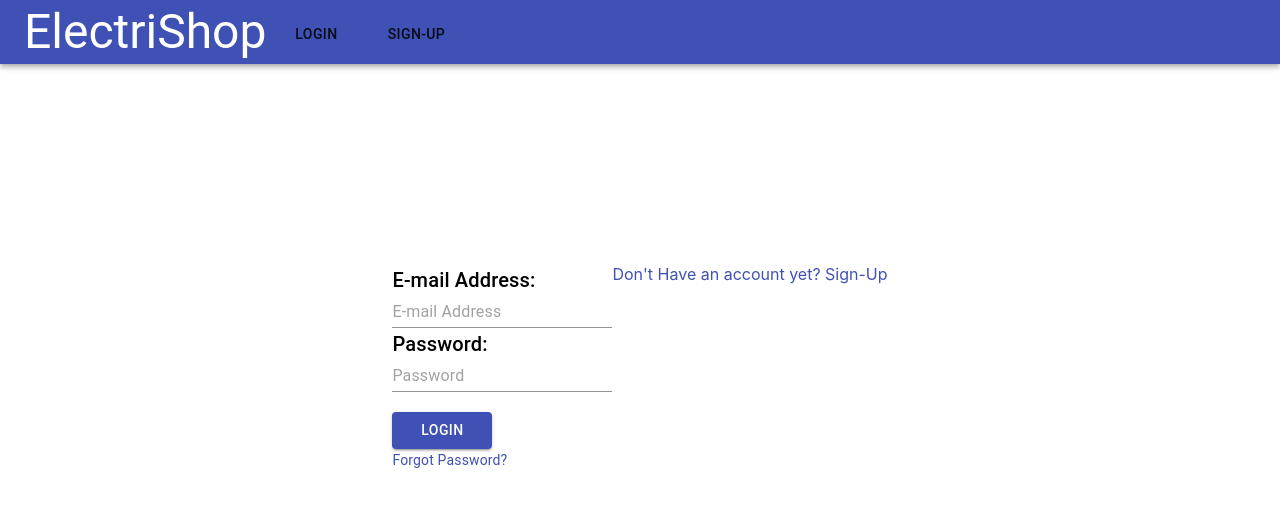
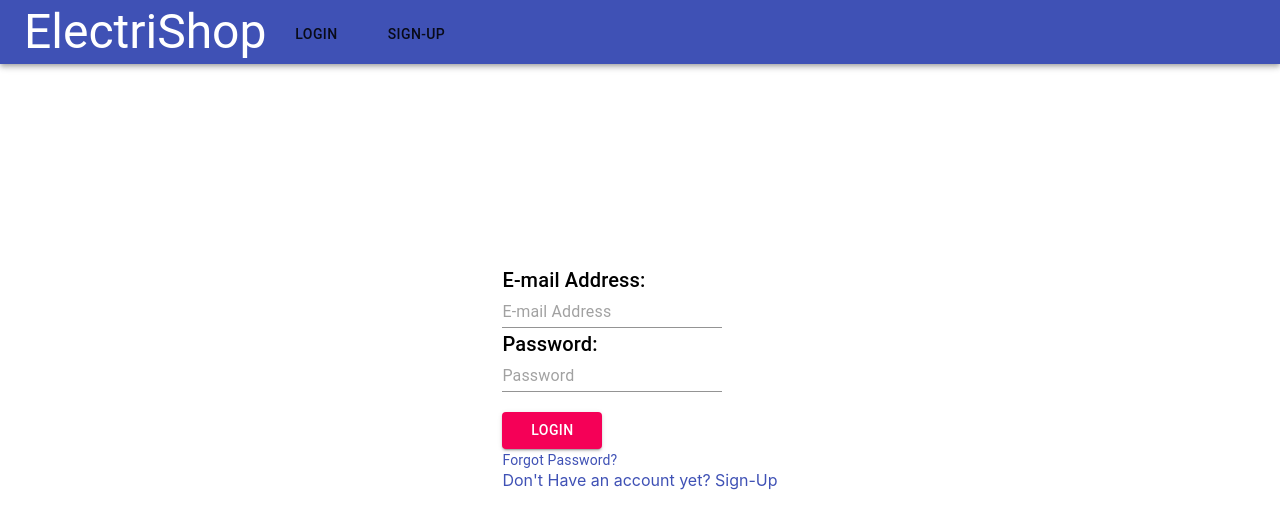
Before and after one commit to gvang146/electriShop, a React (Create React App) app: page /login in a window 1280 px wide. Shown: the top 528 px of the page. Built offline with nearby package versions, Linux system fonts and the light colour scheme.

Commit message:
fixe 1.1

```diff
--- a/src/App.js
+++ b/src/App.js
@@ -5,7 +5,7 @@ import NavBar from './components/NavBar'
 import { Typography } from '@material-ui/core'
 import Filter from "./components/Filter"
 import Login from "./components/accountpages/Login"
-import Home from "./components/accountpages/Home"
+import Dashboard from "./components/accountpages/Dashboard"
 import Register from "./components/accountpages/Register"
 import {withRouther, BrowserRouter as Router, Route} from "react-router-dom"
 
@@ -15,7 +15,7 @@ function App() {
     <div className="container">
       <Header/>
       </div>
-      <Route path="/home" component={Home}/>
+      <Route path="/dashboard" component={Dashboard}/>
       <Route path="/login" component={Login}/>
       <Route path="/Register" component={Register}/>
     </Router>
--- a/src/components/Header.js
+++ b/src/components/Header.js
@@ -8,7 +8,7 @@ import {
 import { useState } from 'react'
 import Login from "./accountpages/Login"
 import { withRouter, BrowserRouter as Router, Link } from 'react-router-dom'
-import Home from "./accountpages/Home"
+import Dashbaord from "./accountpages/Dashboard"
 import Register from "./accountpages/Register"
 
 const useStyles = makeStyles({
@@ -48,7 +48,7 @@ function Header({ children, left, right, history }) {
                 <Typography className={classes.title}
                     variant="h3"
                     component={Link}
-                    to="/home"
+                    to="/dashboard"
                 >
                     ElectriShop
                 </Typography>
--- a/src/components/accountpages/Home.js
+++ b/src/components/accountpages/Dashboard.js
@@ -8,7 +8,7 @@ const useStyles = makeStyles({
     }
 })
 
-function Home () {
+function Dashboard () {
     const classes = useStyles();
     return (
         <div className={classes.root}>
@@ -18,4 +18,4 @@ function Home () {
     )
 }
 
-export default Home
+export default Dashboard
--- a/src/components/accountpages/Login.js
+++ b/src/components/accountpages/Login.js
@@ -43,20 +43,20 @@ function Login({ history }) {
                 </Typography>
                 <TextField placeholder="Password" />
                 <Button variant="contained"
-                    color="primary"
+                    color="secondary"
                     className={classes.button}
                     type="submit"> Login </Button>
                 <Link href="#" variant="body2">
                     Forgot Password?
                 </Link>
+                <div>
+                    <Link href="/Register" variant="6">
+                        Don't Have an account yet? Sign-Up
+                    </Link>
 
+                </div>
             </Grid>
-            <Grid>
-                <Link href="/Register" variant="6">
-                    Don't Have an account yet? Sign-Up
-                </Link>
 
-            </Grid>
         </div>
     )
 
--- a/src/components/accountpages/Register.js
+++ b/src/components/accountpages/Register.js
@@ -4,14 +4,11 @@ import {
     Typography,
     Button,
     Grid,
-    Link,
-    Toolbar,
     InputLabel,
     MenuItem,
     FormControl,
     Select,
 } from '@material-ui/core'
-import { findByLabelText } from '@testing-library/dom';
 import React from 'react'
 
 const useStyles = makeStyles({
@@ -41,7 +38,7 @@ const useStyles = makeStyles({
     }
 })
 
-function Register({ Register }) {
+function Register({ history }) {
     const classes = useStyles();
 
     const [state, setState] = React.useState("");
@@ -55,7 +52,7 @@ function Register({ Register }) {
             <Typography variant="h3">
                 Account Information
             </Typography>
-            <Grid xs={3}>
+            <Grid xs={8}>
                 <TextField placeholder="E-mail Address" />
 
             </Grid>
```
